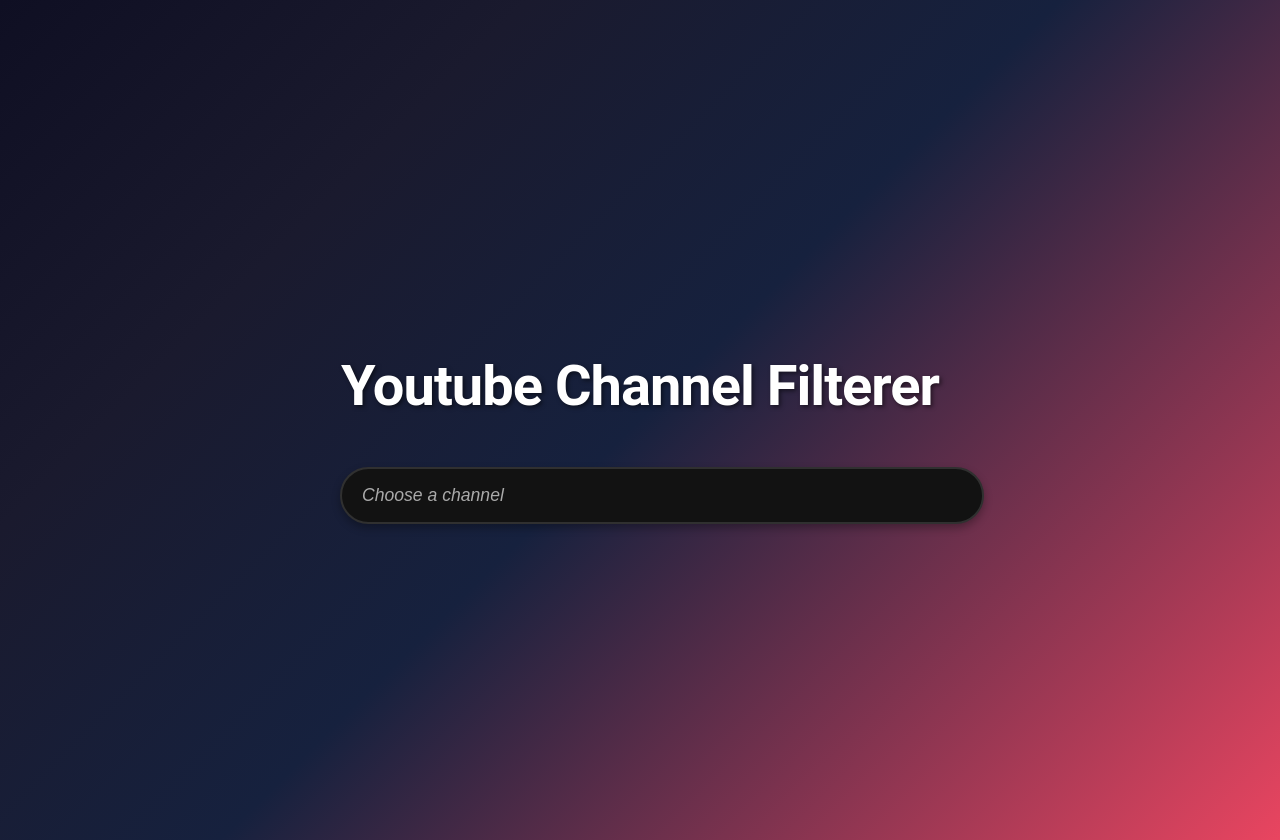
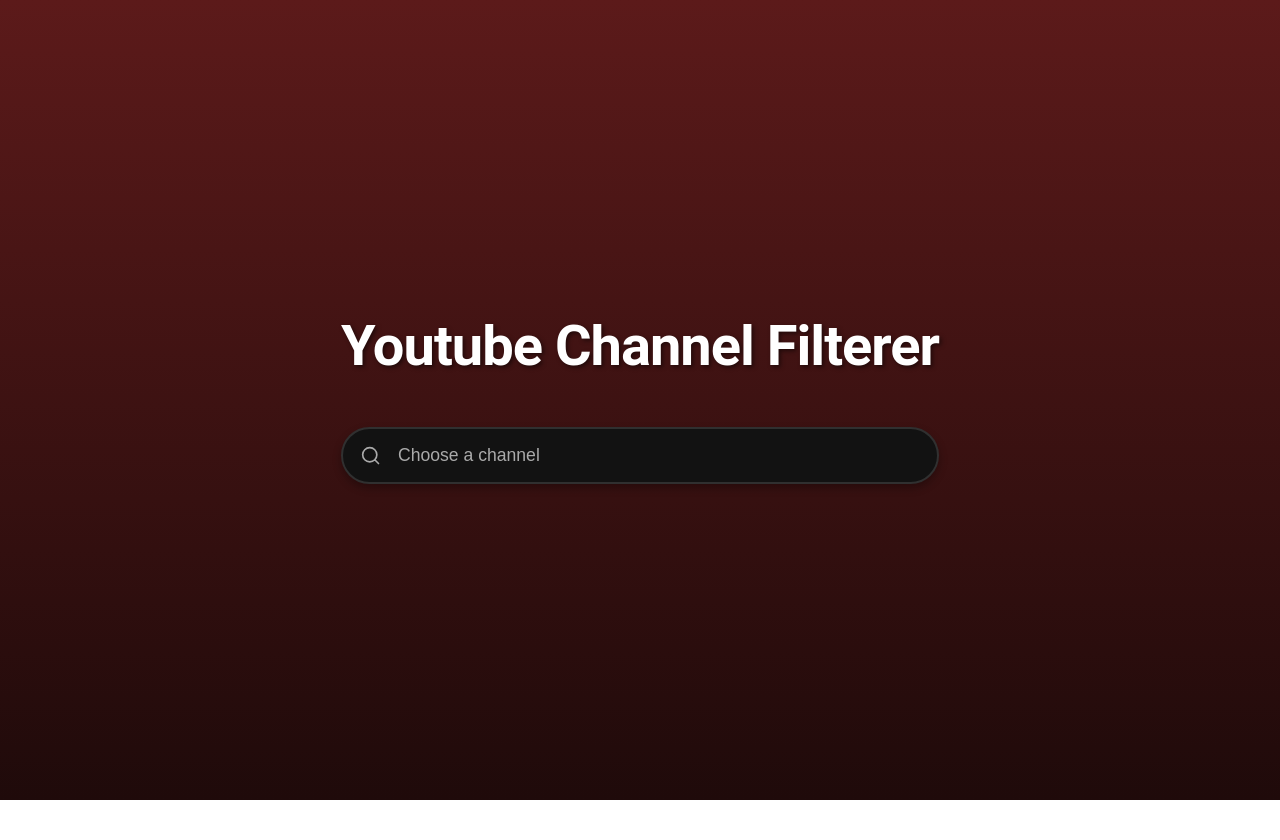
Before and after one commit to burneikis/Youtube-Channel-Filterer, a React (Create React App) app: page / in a window 1280 px wide. After the commit the page ends 800 px from the top, so only its background shows below. Built offline with nearby package versions, Linux system fonts and the light colour scheme.

Commit message:
style positioning mag glass

```diff
--- a/src/App.css
+++ b/src/App.css
@@ -1,17 +1,25 @@
 .App {
   text-align: center;
-  min-height: 100vh;
-  background: linear-gradient(135deg, #0f0f23 0%, #1a1a2e 25%, #16213e 50%, #e94560 100%);
+  height: 100vh;
+  background: linear-gradient(to bottom, #5c1a1a 0%, #1f0a0a 100%);
   background-attachment: fixed;
+  overflow: hidden;
 }
 
 .home-container {
   display: flex;
+  align-items: center;
+  justify-content: center;
+  height: 100vh;
+  padding: 20px;
+}
+
+.content-center {
+  display: flex;
   flex-direction: column;
   align-items: center;
-  justify-content: center;
-  min-height: 100vh;
-  padding: 20px;
+  text-align: center;
+  margin-top: -80px;
 }
 
 .app-title {
@@ -30,9 +38,25 @@
   position: relative;
 }
 
+.search-input-wrapper {
+  position: relative;
+  display: flex;
+  align-items: center;
+}
+
+.search-icon {
+  position: absolute;
+  left: 20px;
+  width: 20px;
+  height: 20px;
+  color: #aaa;
+  z-index: 1;
+  pointer-events: none;
+}
+
 .search-bar {
   width: 100%;
-  padding: 16px 20px;
+  padding: 16px 20px 16px 55px;
   font-size: 1.1rem;
   border: 2px solid #303030;
   border-radius: 30px;
@@ -45,7 +69,6 @@
 
 .search-bar::placeholder {
   color: #aaa;
-  font-style: italic;
 }
 
 .search-bar:focus {
@@ -60,6 +83,10 @@
 }
 
 @media (max-width: 768px) {
+  .content-center {
+    margin-top: -280px;
+  }
+
   .app-title {
     font-size: 2.5rem;
     margin-bottom: 2rem;
@@ -67,6 +94,6 @@
 
   .search-bar {
     font-size: 1rem;
-    padding: 14px 18px;
+    padding: 14px 18px 14px 50px;
   }
 }
--- a/src/App.js
+++ b/src/App.js
@@ -4,8 +4,13 @@
   return (
     <div className="App">
       <div className="home-container">
+        <div className="content-center">
           <h1 className="app-title">Youtube Channel Filterer</h1>
           <div className="search-container">
+            <div className="search-input-wrapper">
+              <svg className="search-icon" viewBox="0 0 24 24" fill="none" xmlns="http://www.w3.org/2000/svg">
+                <path d="M21 21L16.514 16.506L21 21ZM19 10.5C19 15.194 15.194 19 10.5 19C5.806 19 2 15.194 2 10.5C2 5.806 5.806 2 10.5 2C15.194 2 19 5.806 19 10.5Z" stroke="currentColor" strokeWidth="2" strokeLinecap="round" strokeLinejoin="round" />
+              </svg>
               <input
                 type="text"
                 className="search-bar"
@@ -14,6 +19,8 @@
             </div>
           </div>
         </div>
+      </div>
+    </div>
   );
 }
 
```
Lines whose indentation alone changed are shown as unchanged.
